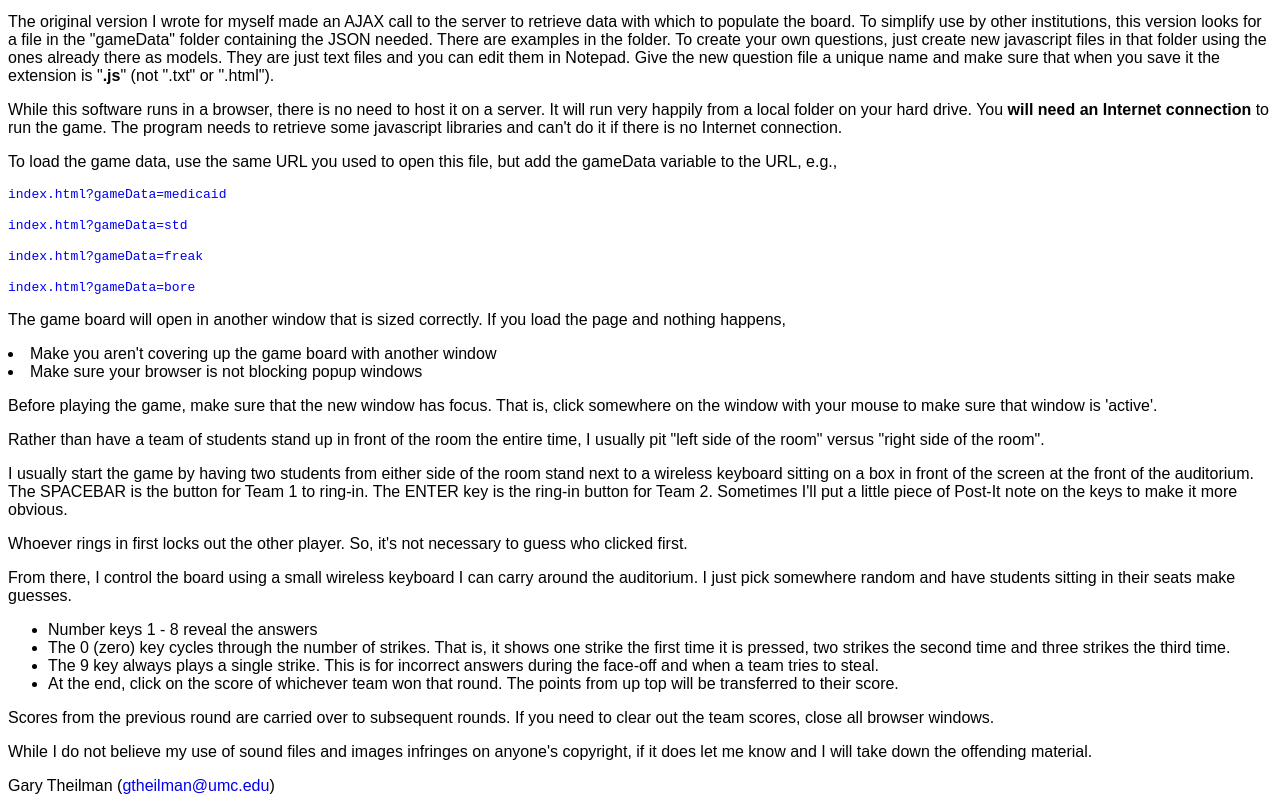
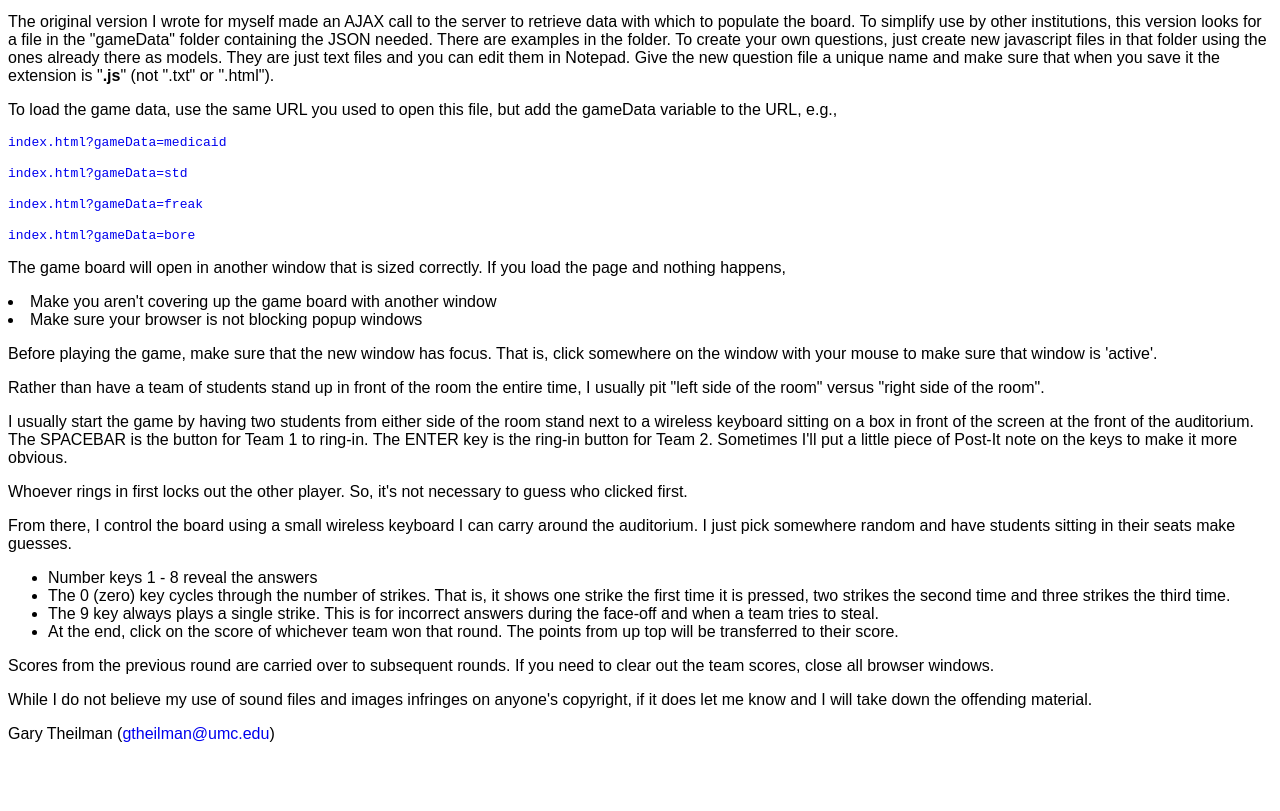
Before and after one commit to gtheilman/PharmacyFeud, a plain HTML site: page index.html in a window 1280 px wide. Shown: the part 123-934 px from the top of the page. After the commit the page ends 882 px from the top, so only its background shows below. Drawn offline with nearby package versions, Linux system fonts and the light colour scheme.

Commit message:
Removed part about running locally.  Seems inconsistent (works with Firefox, not with Chrome or IE).

```diff
--- a/index.html
+++ b/index.html
@@ -40,11 +40,6 @@
         the extension is "<b>.js</b>" (not ".txt" or ".html").
     </p>
 
-    <p>
-        While this software runs in a browser, there is no need to host it on a server.   It will run very happily
-        from a local folder on your hard drive.   You <b>will need an Internet connection</b> to run the game.
-        The program needs to retrieve some javascript libraries and can't do it if there is no Internet connection.
-    </p>
 
     <p>
         To load the game data, use the same URL you used to open this file, but add the gameData variable to the URL,
```
